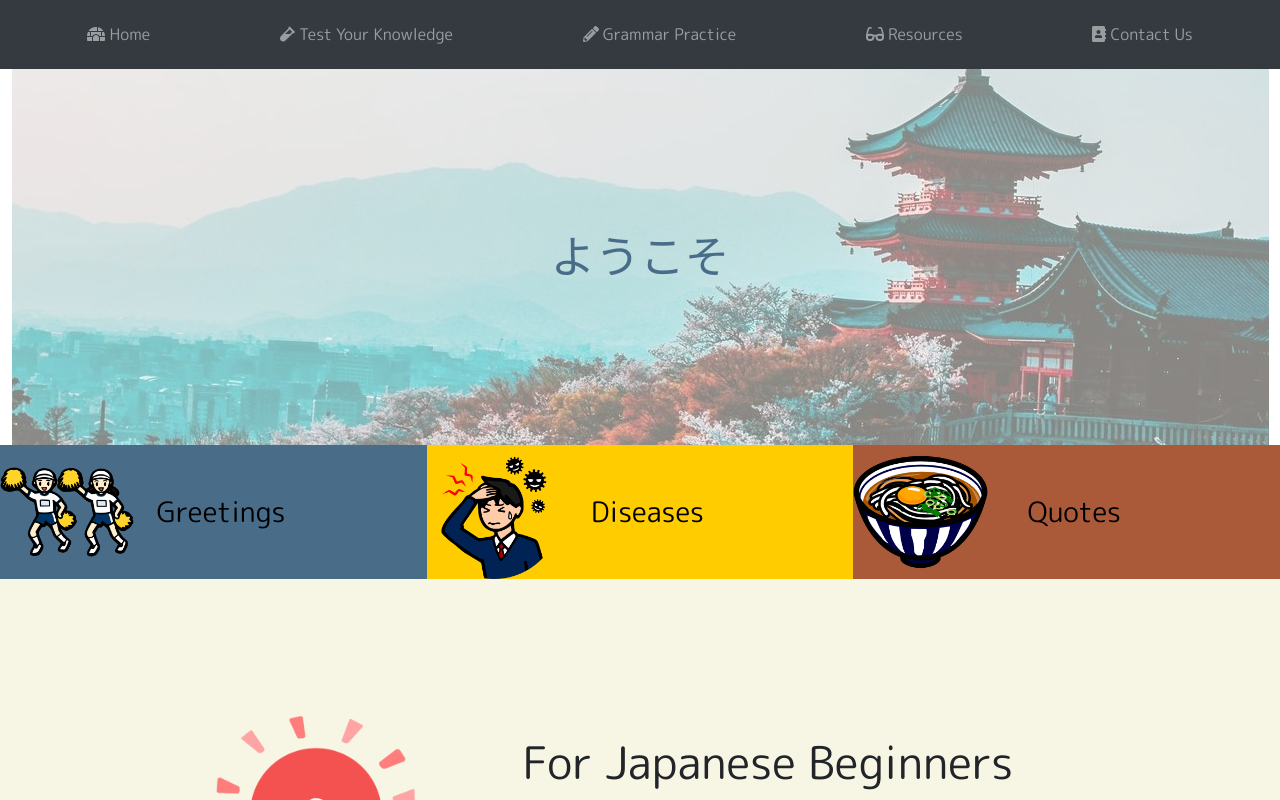
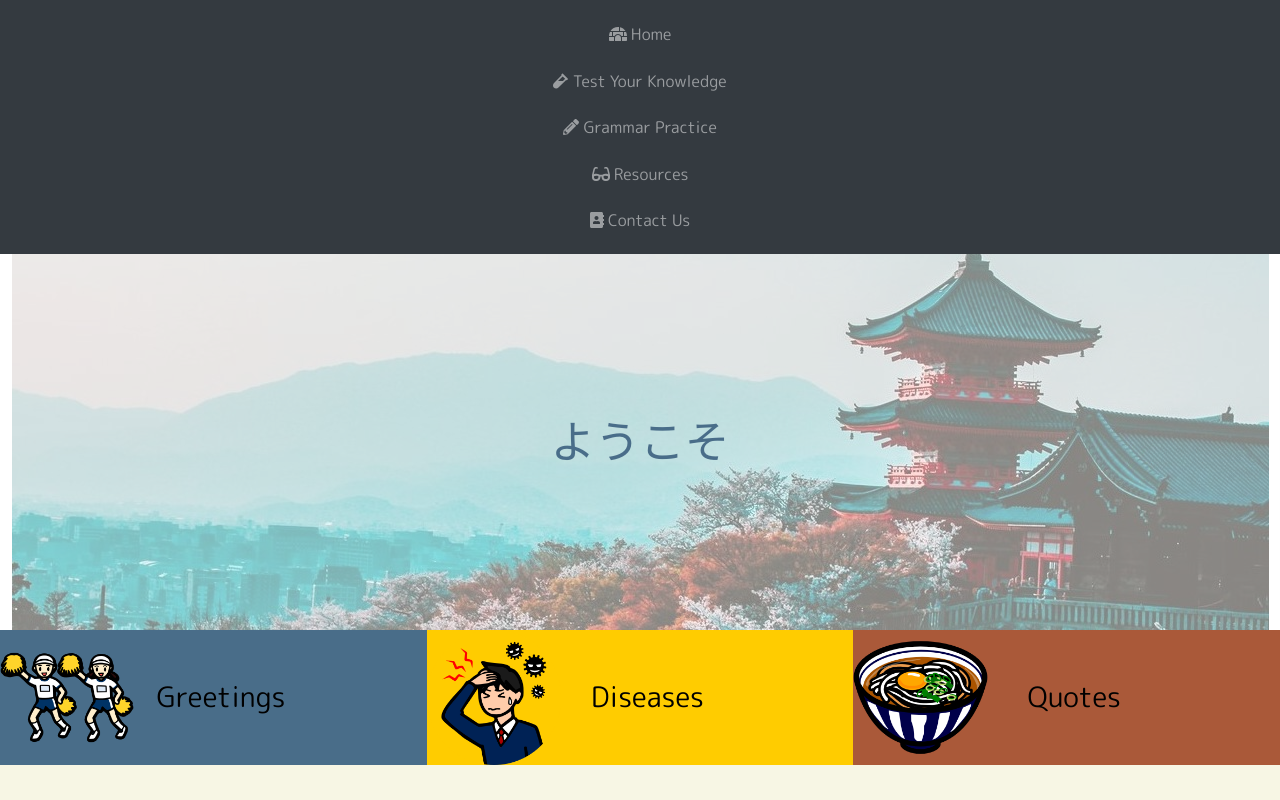
Before and after one commit to hejthere/jpisfun, a React (Create React App) app: page / in a window 1280 px wide. Shown: the top 800 px of the page. Built offline with nearby package versions, Linux system fonts and the light colour scheme; the HTML template or start-up script is replaced by a standard one.

Commit message:
Route Attempt 8

```diff
--- a/src/App.css
+++ b/src/App.css
@@ -19,3 +19,7 @@
 .container{
   padding:0;
 }
+
+#navBar {
+  display:block;
+}
--- a/src/App.js
+++ b/src/App.js
@@ -11,7 +11,7 @@ import Grammar from './component/Grammar/Grammar';
 import Contact from './component/Contact/Contact'
 import Banner from './component/Home/Banner'
 import VocabDiseases from './component/Home/VocabDiseases';
-import OtherResources from './Resources/OtherResources';
+import OtherResources from './component/Resources/OtherResources';
 import RandomQuote from './component/Vocaburary/RandomQuote';
 import { FontAwesomeIcon } from '@fortawesome/react-fontawesome';
 import { faIgloo, faVial, faAddressBook, faPencilAlt, faGlasses } from '@fortawesome/free-solid-svg-icons';
@@ -20,9 +20,22 @@ import miseimage from '../src/Picture/mise.jpg';
 import Katakana from './component/Home/Katakana';
 
 class App extends Component {
-  state= {
-  pathname: window.location.pathname,
-  }
+
+  NavButtonHandler =()=> {
+      var navBar =  document.getElementById('navBar');
+      if (navBar.style.display === "block"){
+        navBar.style.display = "none";
+      };
+      if (navBar.style.display === "none"){
+        navBar.style.display = "block";
+      };
+    }
+
+    CollapseHandler =()=> {
+      var navBar =  document.getElementById('navBar');
+      navBar.style.display = "none";
+      }
+
 
 
   render () {
@@ -32,21 +45,19 @@ class App extends Component {
    <div>
 
    <Container fluid>
-   <Navbar collapseOnSelect expand='md' bg="dark" variant="dark">
-   <Navbar.Toggle  />
-   <Navbar.Collapse id="responsive-navbar-nav">
-     <Nav className='navBar' fill fluid>
-		<Nav.Link as="a" href='/'><FontAwesomeIcon icon={faIgloo} /> Home</Nav.Link>
-		<Nav.Link as="a" href='/test'><FontAwesomeIcon icon={faVial} /> Test Your Knowledge</Nav.Link>
-    <Nav.Link as="a" href='/grammar'><FontAwesomeIcon icon={faPencilAlt} /> Grammar Practice</Nav.Link>
-		<Nav.Link as="a" href='/resources'><FontAwesomeIcon icon={faGlasses} /> Resources</Nav.Link>
-    <Nav.Link as="a" href='/contactus'><FontAwesomeIcon icon={faAddressBook} /> Contact Us</Nav.Link>
-     </Nav>
-     </Navbar.Collapse>
+   <Navbar expand='md' bg="dark" variant="dark">
+   <Navbar.Toggle onClick={this.NavButtonHandler} />
+   <Navbar.Collapse >
+    <Nav  id='navBar' className='navBar' fill fluid>
+    <Link onClick={this.CollapseHandler} className='nav-link' to='/'><FontAwesomeIcon icon={faIgloo} /> Home</Link>
+		<Link onClick={this.CollapseHandler} className='nav-link' to='/test'><FontAwesomeIcon icon={faVial} /> Test Your Knowledge</Link>
+    <Link onClick={this.CollapseHandler} className='nav-link' to='/grammar'><FontAwesomeIcon icon={faPencilAlt} /> Grammar Practice</Link>
+		<Link onClick={this.CollapseHandler} className='nav-link' to='/resources'><FontAwesomeIcon icon={faGlasses} /> Resources</Link>
+    <Link onClick={this.CollapseHandler} className='nav-link' to='/contactus'><FontAwesomeIcon icon={faAddressBook} /> Contact Us</Link>
+    </Nav>
+    </Navbar.Collapse>
     </Navbar>
     </Container>
-
-
 
 
   <Switch>
```
Also changed, not shown: src/component/Resources/OtherResources.css (renamed from src/Resources/OtherResources.css), src/component/Resources/OtherResources.js (renamed from src/Resources/OtherResources.js), src/component/Resources/VideoButton.js (renamed from src/Resources/VideoButton.js).
